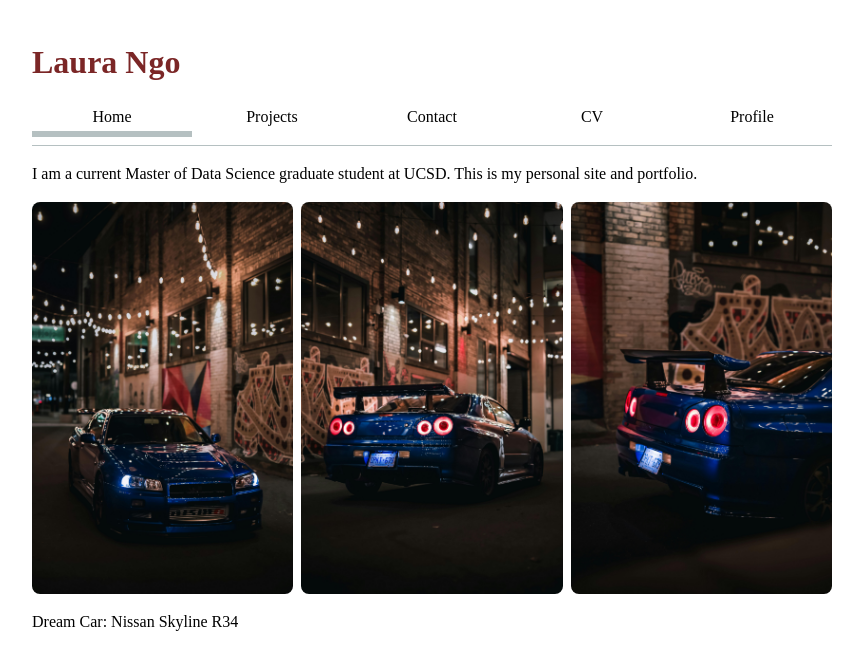
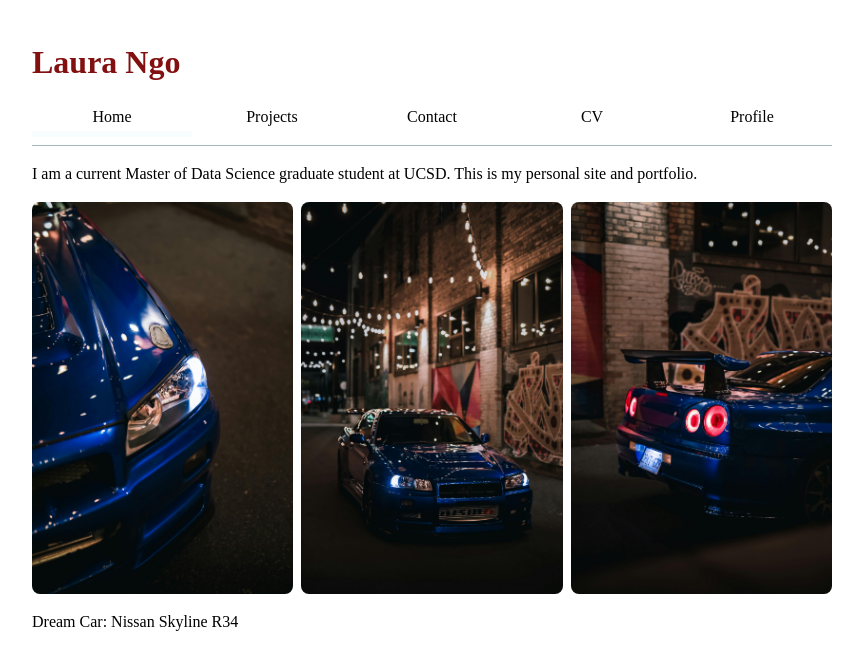
Before and after one commit to lan019-ucsd/portfolio, a plain HTML site: page index.html in a window 1280 px wide. Shown: the whole page, without its empty margins (208-1071 px from the left). Drawn offline with Linux system fonts and the light colour scheme.

Commit message:
Style change

```diff
--- a/index.html
+++ b/index.html
@@ -21,8 +21,8 @@
     This is my personal site and portfolio.</p>
 
     <div class = 'car-gallery'>
+        <img src = 'images/4.jpg' alt = 'Dream Car: Nissan Skyline R34' width = '200'>
         <img src = 'images/1.jpg' alt = 'Dream Car: Nissan Skyline R34' width = '200'>
-        <img src = 'images/2.jpg' alt = 'Dream Car: Nissan Skyline R34' width = '200'>
         <img src = 'images/3.jpg' alt = 'Dream Car: Nissan Skyline R34' width = '200'>
     </div>
     <p> Dream Car: Nissan Skyline R34</p>
--- a/style.css
+++ b/style.css
@@ -26,7 +26,7 @@ img {
 nav {
   display: flex;
   justify-content: space-around;
-  border-bottom: 1px solid oklch(80% 3% 200);
+  border-bottom: 1px solid oklch(76.768% 0.01802 206.072);
   margin-bottom: 1em;
   padding-bottom: 0.5em
 }
@@ -40,13 +40,13 @@ nav a {
 }
 
 nav a.current{
-  border-bottom: 0.4em solid oklch(80% 3% 200);
+  border-bottom: 0.4em solid oklch(99.281% 0.00654 209.662);
   padding-bottom: 0.1em;
 }
 
 nav a:hover {
-  border-bottom: 0.4em solid oklch(71.638% 0.08966 22.076);
-  background-color: oklch(from oklch(36.472% 0.14544 28.599) 95% 5% h);
+  border-bottom: 0.4em solid oklch(42.878% 0.11233 23.045);
+  background-color: oklch(from oklch(52.877% 0.07285 19.74) 95% 5% h);
 }
 
 h1, h2, h3, h4, h5, h6 {
@@ -56,7 +56,7 @@ h1, h2, h3, h4, h5, h6 {
 
 h1 {
   font-size: 2em;
-  color:rgb(123, 38, 38);
+  color:rgb(130, 16, 16);
   margin-bottom: 0.5em;
 }
 
@@ -137,7 +137,7 @@ h2 {
   border-bottom: 2px solid rgb(47, 23, 5);
   padding-bottom: 0.25em;
   margin-top: 2em;
-  color: rgb(59, 61, 100);
+  color: rgb(117, 41, 41);
 }
 
 .cv-entry {
@@ -149,7 +149,7 @@ h2 {
 
 .cv-entry time {
   font-style: italic;
-  color: rgb(25, 72, 154);
+  color: rgb(158, 0, 0);
 }
 
 .cv-entry .cv-content h3 {
```
Also changed, not shown: images/4.jpg (added), images/5.jpg (added), 1 other file.
